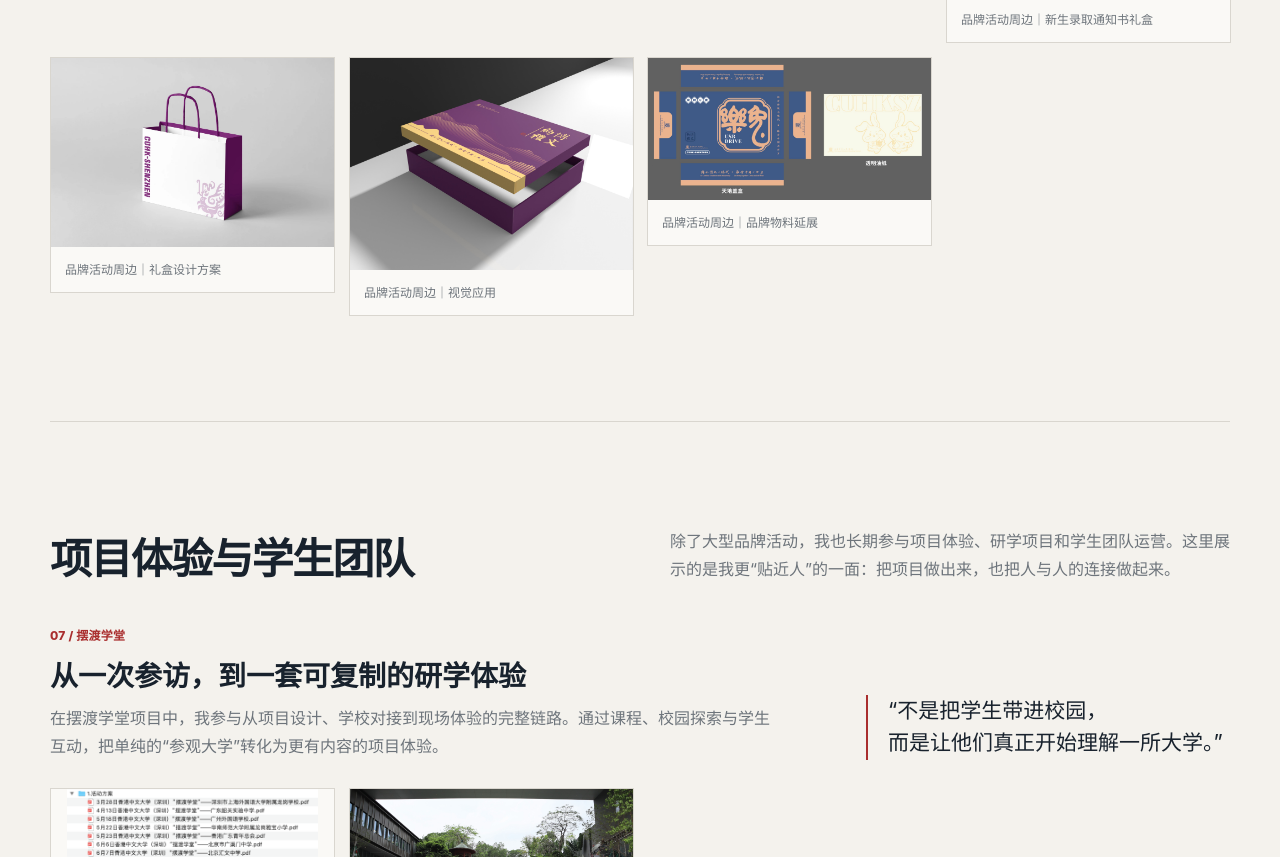
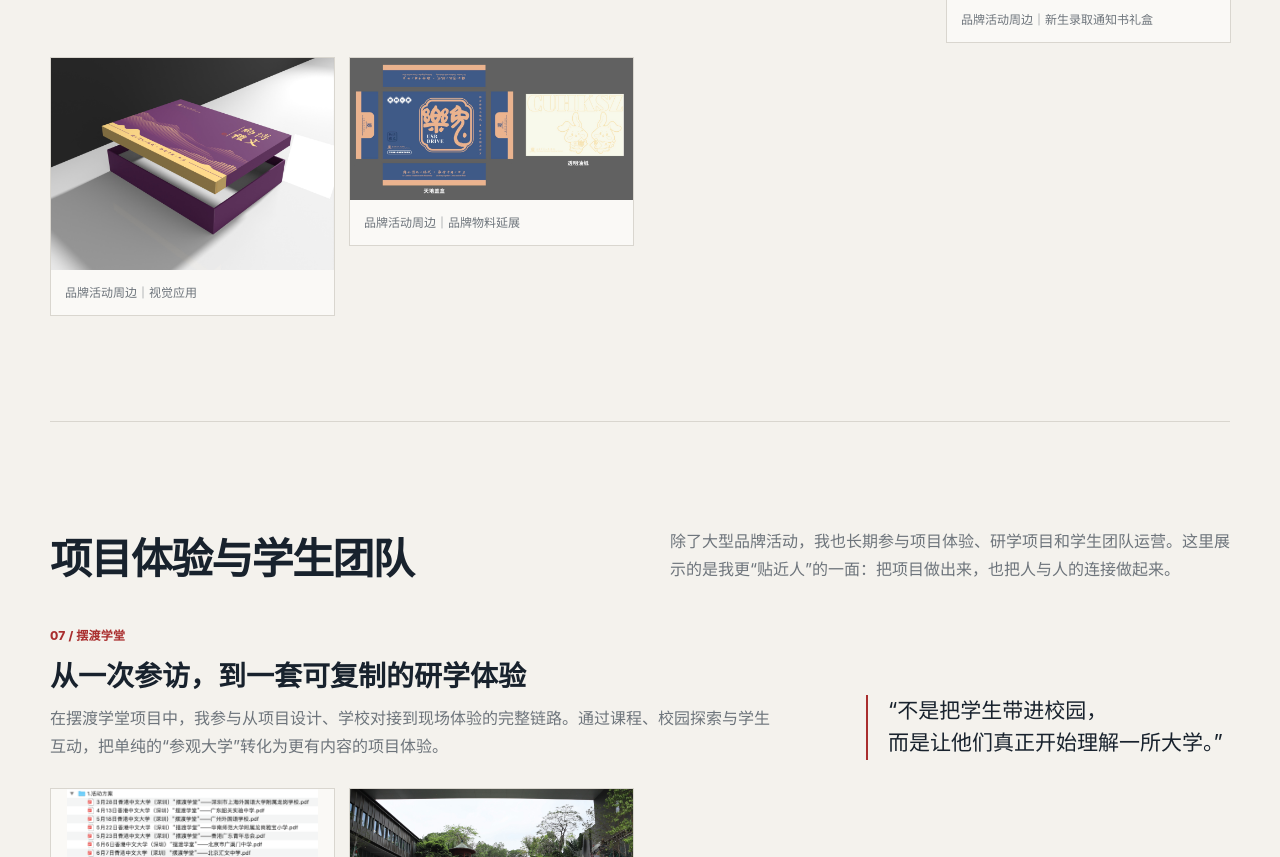
Before and after one commit to naturelululu-del/naturelu-portfolio, a plain HTML site: page index.html in a window 1280 px wide. Shown: the part 6776-7633 px from the top of the page. Drawn offline with Linux system fonts and the light colour scheme.

Commit message:
Update index.html

```diff
--- a/index.html
+++ b/index.html
@@ -1300,7 +1300,7 @@ html, body, a, button, .project, .story-card, .tag, .btn{
 <figure class="story-card"><img alt="品牌活动周边｜定制包装" data-alt-cn="品牌活动周边｜定制包装" data-alt-en="Branded Event Materials | Custom Packaging" src="assets/img-24-43d3f932e422.jpg"/><figcaption><span data-cn="品牌活动周边｜定制包装" data-en="Branded Event Materials | Custom Packaging" data-i18n="1">品牌活动周边｜定制包装</span></figcaption></figure>
 <figure class="story-card"><img alt="品牌活动周边｜礼品袋" data-alt-cn="品牌活动周边｜礼品袋" data-alt-en="Branded Event Materials | Gift Bag" src="assets/img-25-0b7fe39c2d44.jpg"/><figcaption><span data-cn="品牌活动周边｜礼品袋" data-en="Branded Event Materials | Gift Bag" data-i18n="1">品牌活动周边｜礼品袋</span></figcaption></figure>
 <figure class="story-card"><img alt="品牌活动周边｜活动礼盒" data-alt-cn="品牌活动周边｜活动礼盒" data-alt-en="Branded Event Materials | Event Gift Box" src="assets/img-26-065b00d0e7a6.jpg"/><figcaption><span data-cn="品牌活动周边｜新生录取通知书礼盒" data-en="Branded Event Materials | Admissions Gift Box" data-i18n="1">品牌活动周边｜新生录取通知书礼盒</span></figcaption></figure>
-<figure class="story-card"><img alt="品牌活动周边｜礼盒设计方案" data-alt-cn="品牌活动周边｜礼盒设计方案" data-alt-en="Branded Event Materials | Gift Box Design" src="assets/img-25-0b7fe39c2d44.jpg"/><figcaption><span data-cn="品牌活动周边｜礼盒设计方案" data-en="Branded Event Materials | Gift Box Design" data-i18n="1">品牌活动周边｜礼盒设计方案</span></figcaption></figure>
+
 <figure class="story-card"><img alt="品牌活动周边｜视觉应用" data-alt-cn="品牌活动周边｜视觉应用" data-alt-en="Branded Event Materials | Visual Applications" src="assets/img-27-ab0d40377fe2.jpg"/><figcaption><span data-cn="品牌活动周边｜视觉应用" data-en="Branded Event Materials | Visual Applications" data-i18n="1">品牌活动周边｜视觉应用</span></figcaption></figure>
 <figure class="story-card"><img alt="品牌活动周边｜品牌物料延展" data-alt-cn="品牌活动周边｜品牌物料延展" data-alt-en="Branded Event Materials | Brand Extensions" src="assets/img-23-48ddcf651181.jpg"/><figcaption><span data-cn="品牌活动周边｜品牌物料延展" data-en="Branded Event Materials | Brand Extensions" data-i18n="1">品牌活动周边｜品牌物料延展</span></figcaption></figure>
 </div>
```
